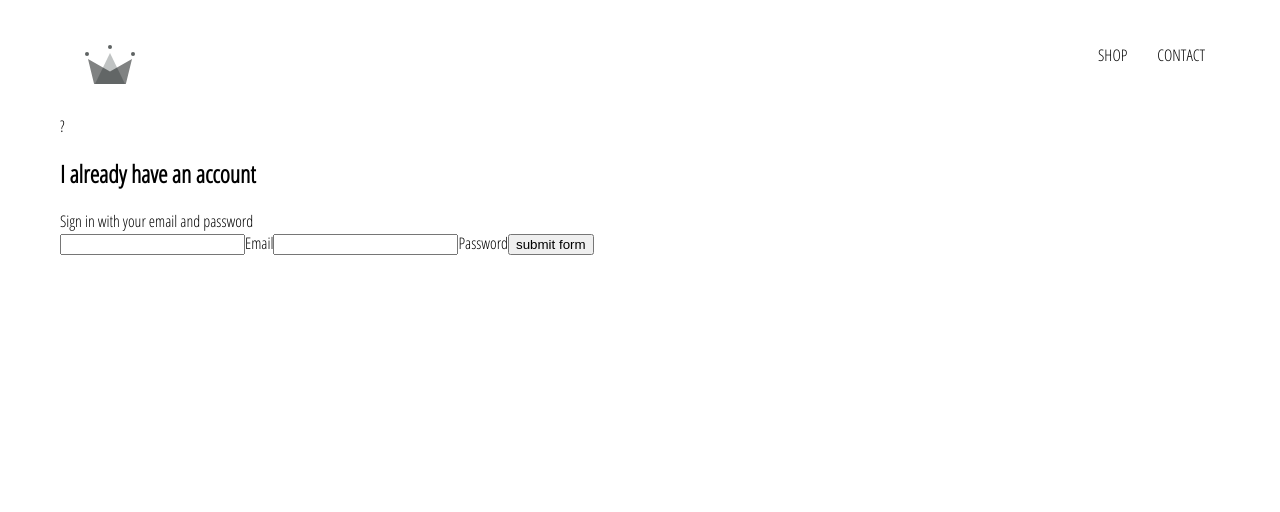
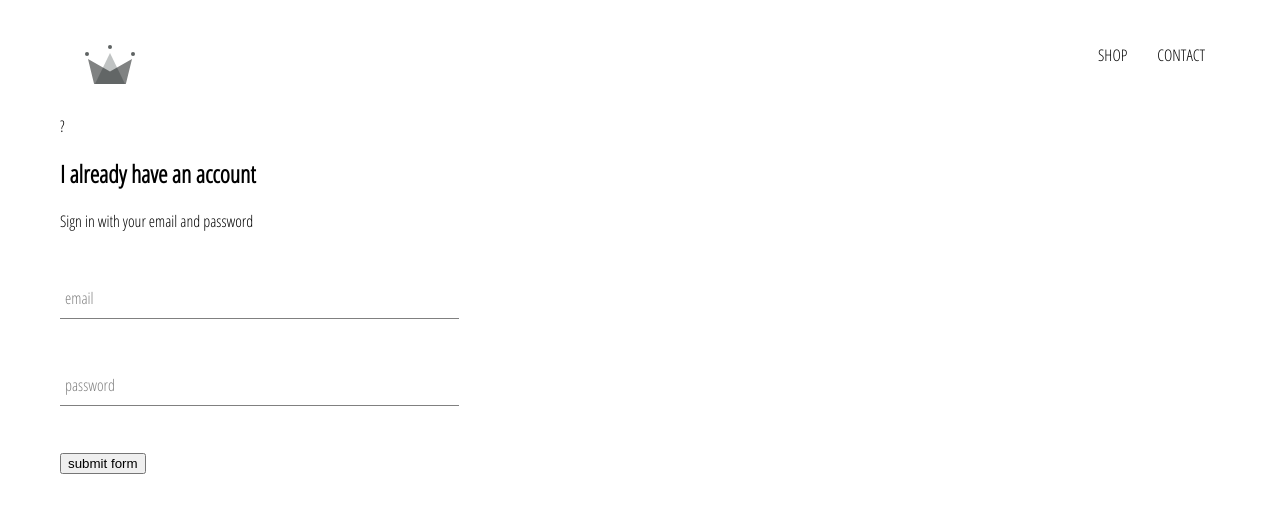
Before and after one commit to lajawanti/clothing-store, a React (Create React App) app: page /sign-in in a window 1280 px wide. Shown: the top 512 px of the page. Built offline with nearby package versions, Linux system fonts and the light colour scheme.

Commit message:
formInput component and style

```diff
--- /dev/null
+++ b/src/components/form-input/form-input.component.jsx
@@ -0,0 +1,19 @@
+import React from 'react';
+
+import './form-input.styles.scss';
+
+const FormInput = ({ handleChange, label, ...otherProps }) => (
+    <div className = "group">
+        <input className = 'form-input' onChange = {handleChange} {...otherProps}/>
+
+        {
+            label ?
+            (<label className = {`${otherProps.value.length ? 'shrink' : ''} form-input-label`}>
+                {label}
+            </label>)
+            : null
+        }
+    </div>
+)
+
+export default FormInput;
--- /dev/null
+++ b/src/components/form-input/form-input.styles.scss
@@ -0,0 +1,57 @@
+// sub-color and main-color are SASS variables
+$sub-color: grey;
+$main-color: black;
+
+// mixin are reusable piece of CSS which you can put using include
+// @include shrinkLabel() will add this piece
+@mixin shrinkLabel {
+  top: -14px;
+  font-size: 12px;
+  color: $main-color;
+}
+
+.group {
+  position: relative;
+  margin: 45px 0;
+
+  .form-input {
+    background: none;
+    background-color: white;
+    color: $sub-color;
+    font-size: 18px;
+    padding: 10px 10px 10px 5px;
+    display: block;
+    width: 100%;
+    border: none;
+    border-radius: 0;
+    border-bottom: 1px solid $sub-color;
+    margin: 25px 0;
+
+    &:focus {
+      outline: none;
+    }
+
+    &:focus ~ .form-input-label { //whenever form input selcted the label moves up
+      @include shrinkLabel();
+    }
+  }
+
+  input[type='password'] {
+    letter-spacing: 0.3em;
+  }
+
+  .form-input-label {
+    color: $sub-color;
+    font-size: 16px;
+    font-weight: normal;
+    position: absolute;
+    pointer-events: none;
+    left: 5px;
+    top: 10px;
+    transition: 300ms ease all;
+
+    &.shrink {
+      @include shrinkLabel();
+    }
+  }
+}
--- a/src/components/sign-in/sign-in.component.jsx
+++ b/src/components/sign-in/sign-in.component.jsx
@@ -1,6 +1,7 @@
 import React from 'react';
 
 import './sign-in.styles.scss';
+import FormInput from '../../components/form-input/form-input.component'
 
 class SignIn extends React.Component {
     constructor(){
@@ -28,23 +29,25 @@ class SignIn extends React.Component {
                 <span>Sign in with your email and password</span>
 
                 <form onSubmit = {this.handleSubmit}>
-                    <input
+                    <FormInput
                         name = "email"
                         type = "email"
                         value= {this.state.email}
-                        onChange = {this.handleChange}
+                        handleChange = {this.handleChange}
+                        label = "email"
                         required
                     />
-                    <label>Email</label>
+                    {/* <label>Email</label> */}
 
-                    <input
+                    <FormInput
                         name = "password"
                         type = "password"
                         value= {this.state.password}
-                        onChange = {this.handleChange}
+                        handleChange = {this.handleChange}
+                        label = "password"
                         required
                     />
-                    <label>Password</label>
+                    {/* <label>Password</label> */}
 
                     <input
                         type = "submit"
--- a/src/components/sign-in/sign-in.styles.scss
+++ b/src/components/sign-in/sign-in.styles.scss
@@ -0,0 +1,3 @@
+.sign-in {
+    width: 30vw;
+}
```
